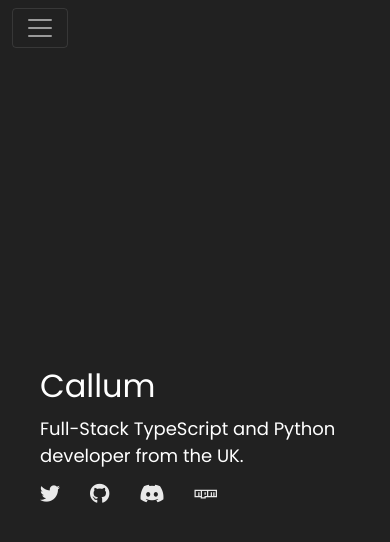
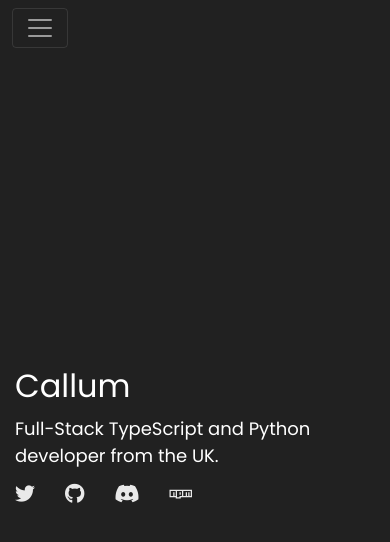
Before and after one commit to cxllm/corynth, a React (Create React App) app: page / in a window 390 px wide. Shown: the top 542 px of the page. Built offline with nearby package versions, Linux system fonts and the light colour scheme; no server answers.

Commit message:
Updated mobile formatting

```diff
--- a/src/App.scss
+++ b/src/App.scss
@@ -62,7 +62,7 @@
 	@media screen and (max-width: 1000px) {
 		.content {
 			.anim {
-				padding: 0 40px;
+				padding: 0 15px;
 				font-size: 15px;
 			}
 			.table {
```
